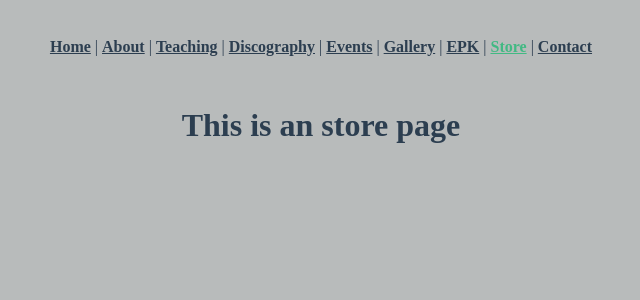
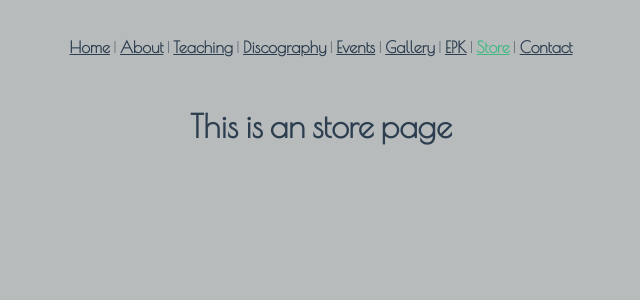
Before and after one commit to kobac44/THE-TUBBS, a Vue app: page /store in a window 1280 px wide. Shown: the top 300 px of the page, without its empty margins (319-959 px from the left). Built offline with nearby package versions, Linux system fonts and the light colour scheme.

Commit message:
added the google font I prefer

```diff
--- a/package.json
+++ b/package.json
@@ -12,6 +12,7 @@
     "@fortawesome/free-solid-svg-icons": "^5.15.4",
     "@fortawesome/vue-fontawesome": "^3.0.0-5",
     "core-js": "^3.6.5",
+    "get-google-fonts": "^1.2.2",
     "vue": "^3.0.0",
     "vue-router": "^4.0.0-0"
   },
--- a/src/App.vue
+++ b/src/App.vue
@@ -16,12 +16,13 @@
 </template>
 
 <style>
-@import url('https://fonts.googleapis.com/css2?family=Orbitron:wght@400&family=Play&display=swap');
+@import url('https://fonts.googleapis.com/css2?family=Poiret+One&display=swap');
 
 
 #app {
-  /* -webkit-font-smoothing: antialiased;
-  -moz-osx-font-smoothing: grayscale; */
+  font-family: 'Poiret One', cursive;
+  -webkit-font-smoothing: antialiased;
+  -moz-osx-font-smoothing: grayscale;
   text-align: center;
   color: #2c3e50;
 }
@@ -41,5 +42,6 @@ body {
 
 #nav a.router-link-exact-active {
   color: #42b983;
+
 }
 </style>
--- a/src/views/Store.vue
+++ b/src/views/Store.vue
@@ -15,7 +15,7 @@ export default {
 }
 </script>
 
-<style scoped>
+<style>
 .name {
   display:flex
 }
```
Also changed, not shown: src/fonts.vue (added), 1 other file (tests, documents, lock files or other folders).
